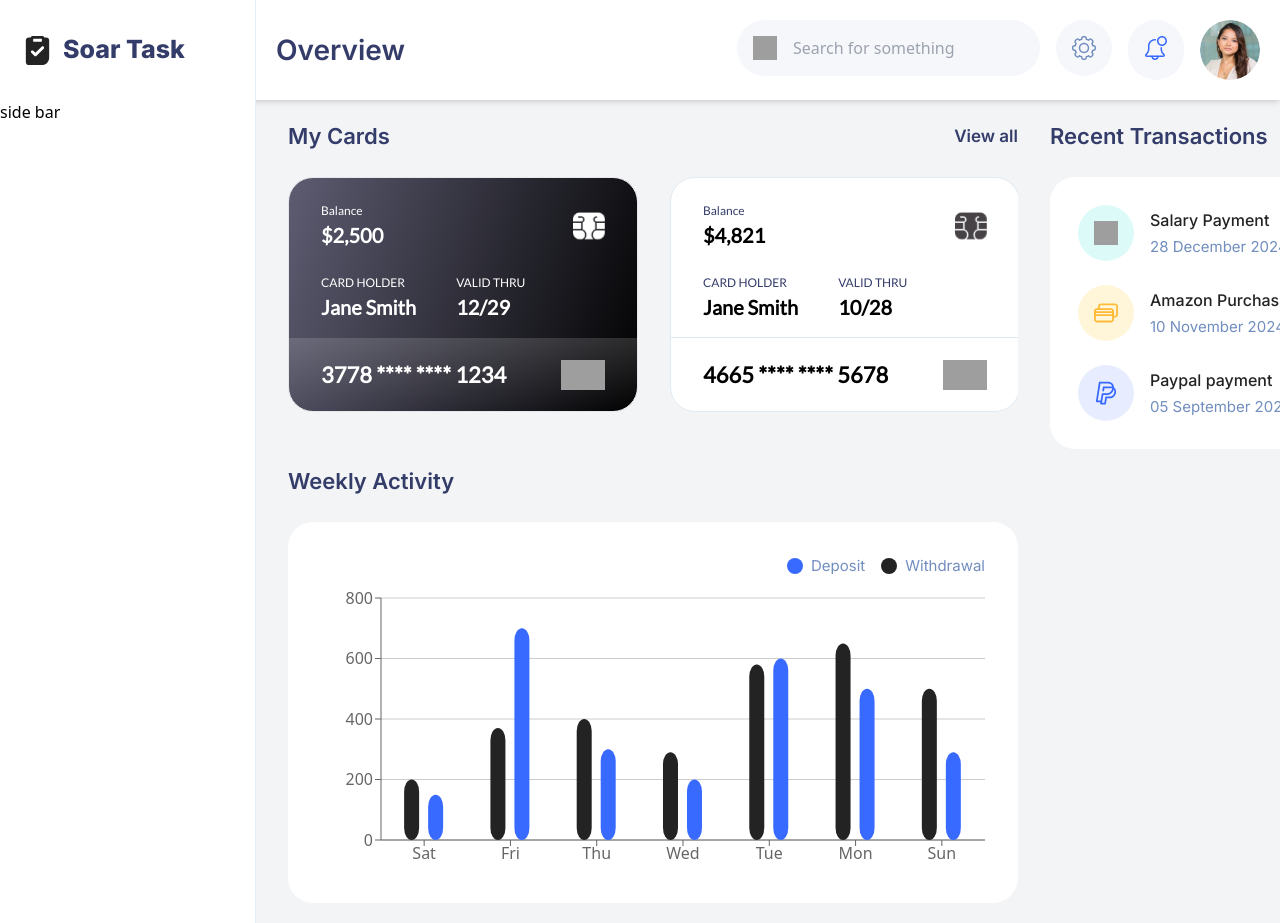
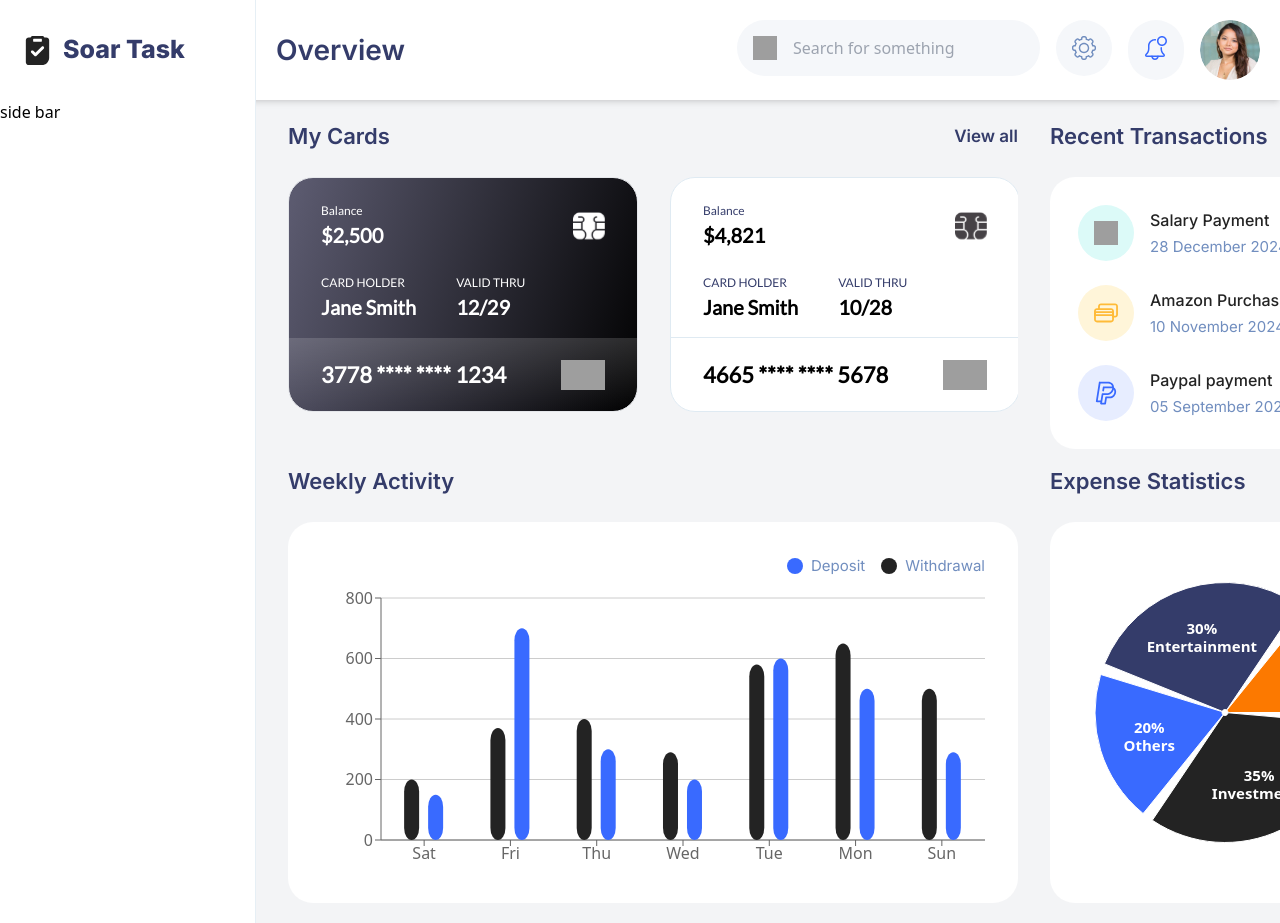
Before and after one commit to VinayakHegde/financial-dashboard, a Next.js app: page / in a window 1280 px wide. Shown: the top 923 px of the page. Built offline with nearby package versions, Linux system fonts and the light colour scheme; grey boxes are pictures that could not be loaded.

Commit message:
feat(expenses): Expense statistics In the page

```diff
--- a/app/page.tsx
+++ b/app/page.tsx
@@ -1,27 +1,30 @@
+import { ExpenseStatistics } from "@/components/expense-statistics";
 import { MyCards } from "@/components/my-cards";
 import { RecentTransactions } from "@/components/recent-transactions";
 import { WeeklyActivity } from "@/components/weekly-activity";
 import { getActiviries } from "@/services/get-activities";
+import { getExpenses } from "@/services/get-expenses";
 import { getMyCards } from "@/services/get-my-cards";
 import { getTransactions } from "@/services/get-transactions";
 
 
 export default async function DashboardPage() {
-  const [cards, transactions, activities] = await Promise.all([
+  const [cards, transactions, activities, expenses] = await Promise.all([
     getMyCards(),
     getTransactions(),
     getActiviries(),
+    getExpenses(),
   ])
   return (
     <div className="flex flex-col gap-4">
       <div className="flex flex-col desktop:flex-row justify-between gap-8">
-        <MyCards cards={cards}/>
+        <MyCards cards={cards} />
         <RecentTransactions transactions={transactions} />
       </div>
 
       <div className="flex flex-col desktop:flex-row justify-between gap-4">
-        <WeeklyActivity activities={activities}/>
-        {/* <ExpenseStatistics /> */}
+        <WeeklyActivity activities={activities} />
+        <ExpenseStatistics expenses={expenses} />
       </div>
       {/*
 
--- a/tailwind.config.ts
+++ b/tailwind.config.ts
@@ -29,6 +29,7 @@ export default {
         'danger': '#FF4B4A',
         'success': '#41D4A8',
         'info': '#396AFF',
+        'orange': '#FC7900'
       },
       fontSize: {
         'xxs': '10px',
```
